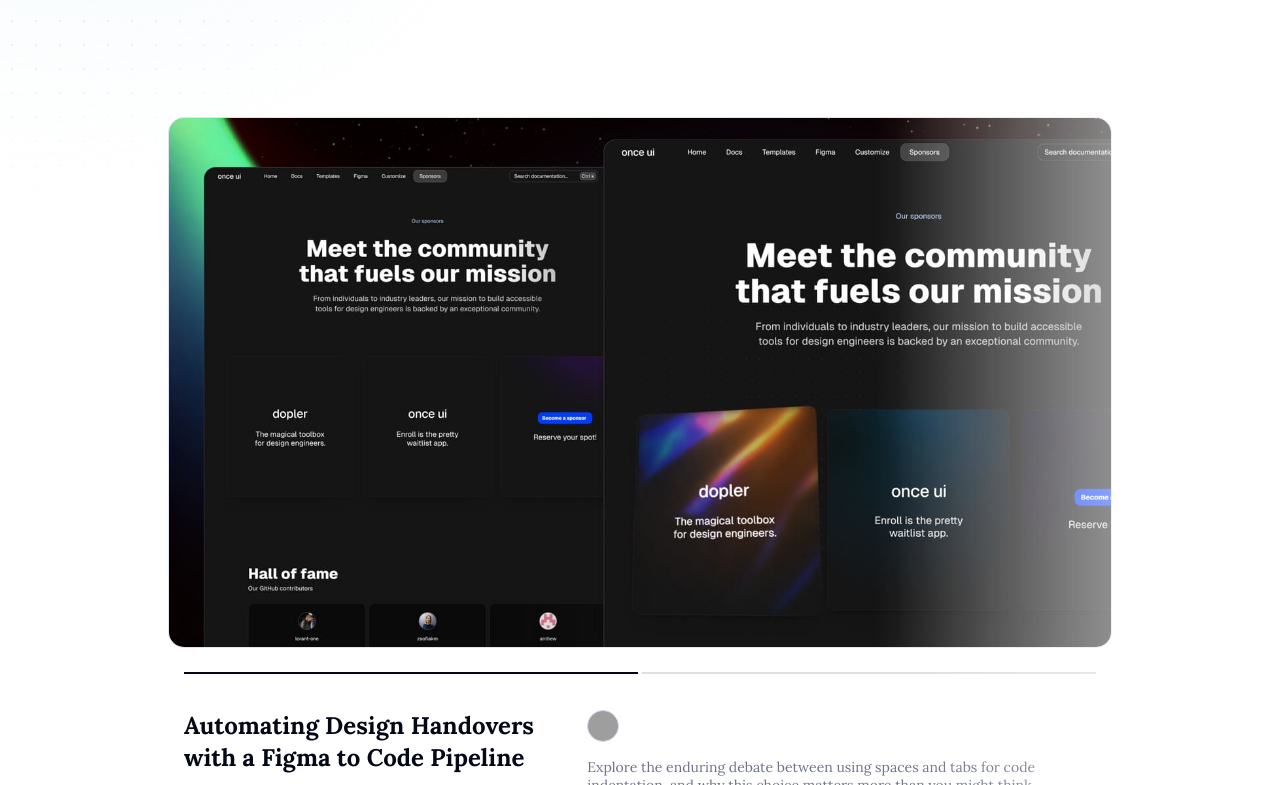
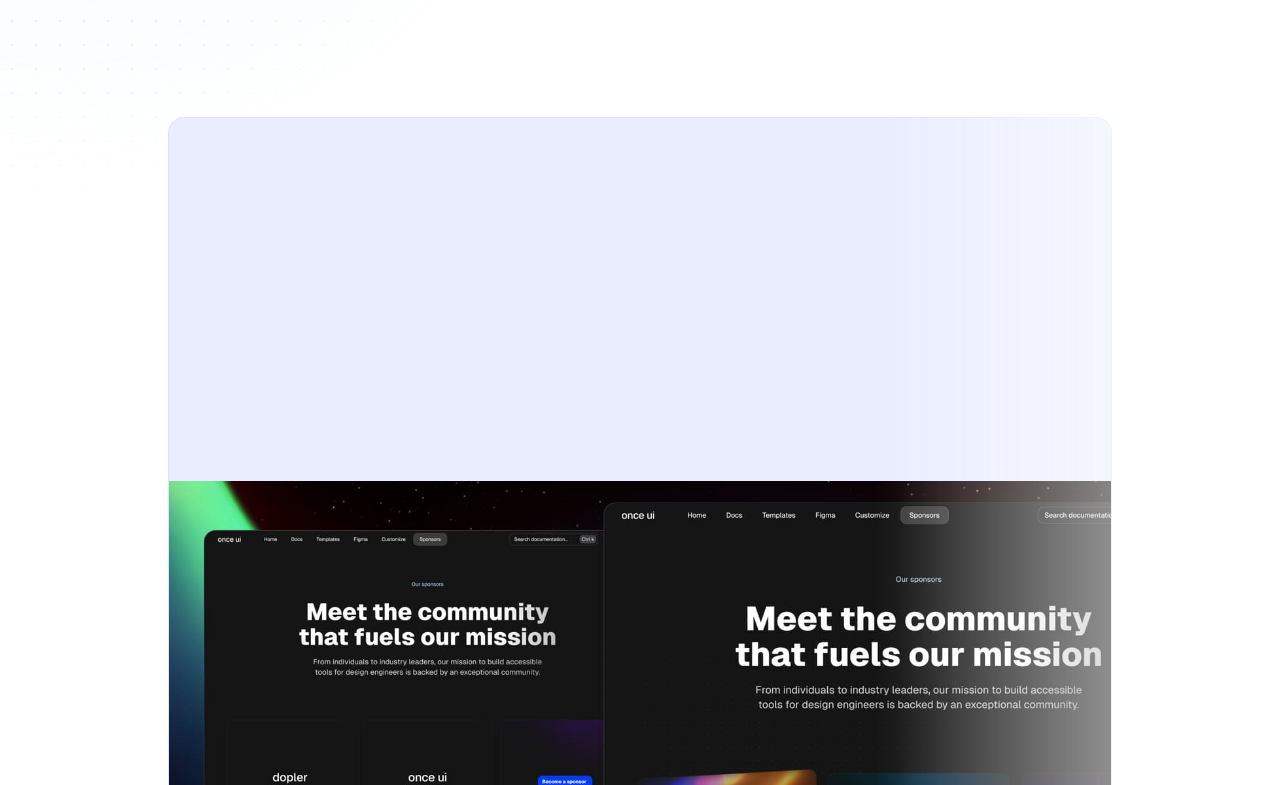
Before and after one commit to tara-morin/website, a Next.js app: page /en in a window 1280 px wide. Shown: the part 375-1160 px from the top of the page. Built offline with nearby package versions, Linux system fonts and the light colour scheme; grey boxes are pictures that could not be loaded.

Commit message:
changed smart image in documentartion

```diff
--- a/src/components/ProjectCard.tsx
+++ b/src/components/ProjectCard.tsx
@@ -67,7 +67,8 @@ export const ProjectCard: React.FC<ProjectCardProps> = ({
                         tabIndex={0}
                         radius="l"
                         alt={title}
-                        aspectRatio="16 / 9"
+                        objectFit="contain"
+                        aspectRatio="3 / 4"
                         src={images[activeIndex]}
                         style={{
                             border: '1px solid var(--neutral-alpha-weak)',
```
